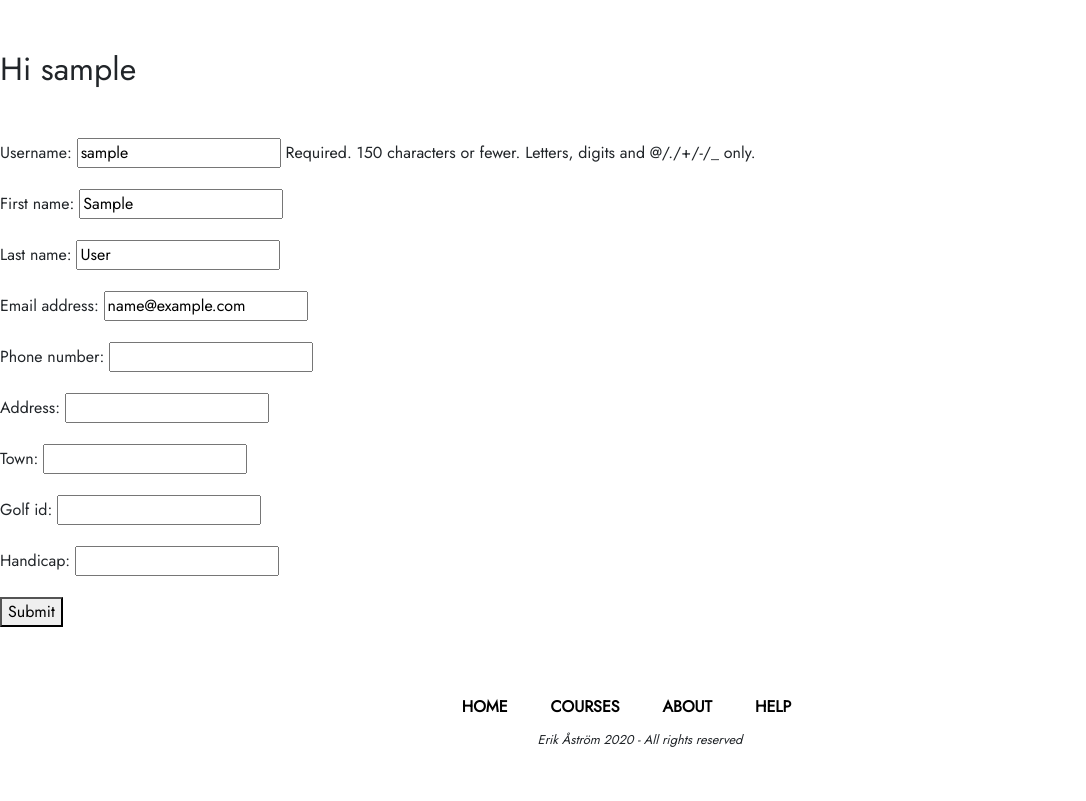
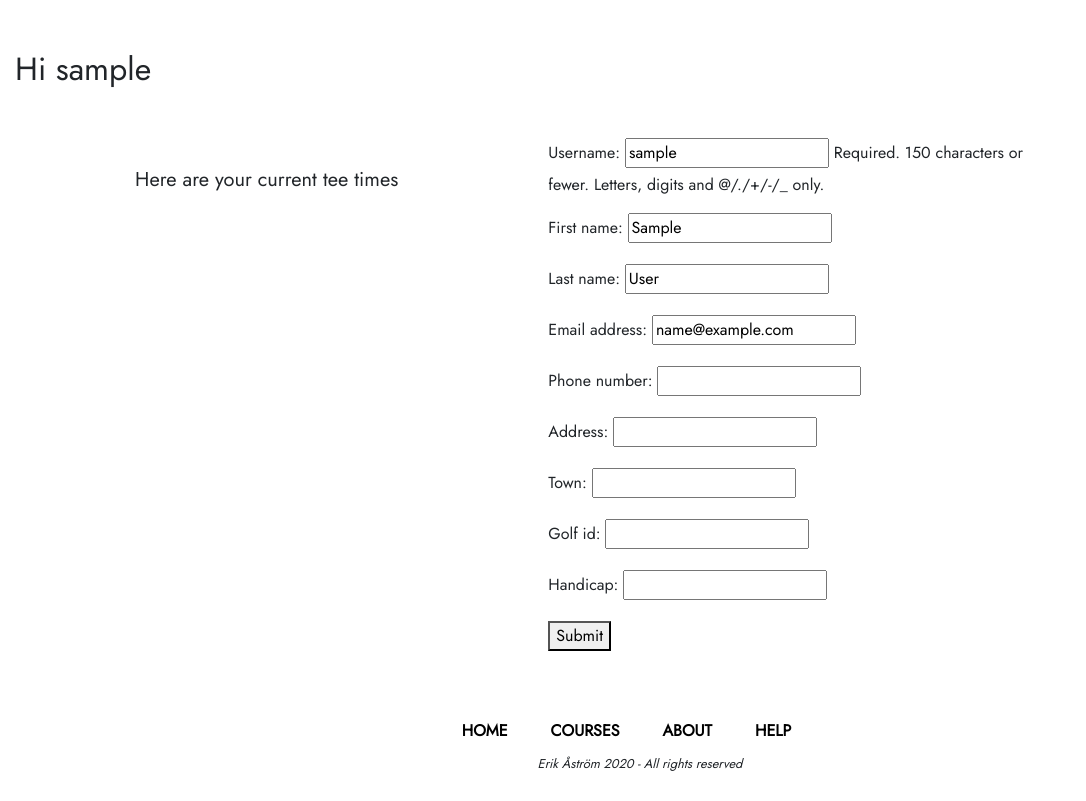
Before and after one commit to astromerik/big-city-golf, a Django app: page /golfprofile/ in a window 1280 px wide. Shown: the part 100-901 px from the top of the page, without its empty margins (0-1086 px from the left). Before the commit the page ends 847 px from the top, so only its background shows below. Run offline with Django 3.2, Linux system fonts and the light colour scheme; the visitor is signed in with stand-in values (Sample User, id 1); data comes from the database, SQL or seed files in the repository; data that the repository does not hold is empty; parts of the project's set-up code (start-up, migrations or seed data) failed here and were passed over; some libraries are stand-ins or nearby versions.

Commit message:
Added functionality so that the user can see all their booked tee times in their profile

```diff
--- a/courses/forms.py
+++ b/courses/forms.py
@@ -5,4 +5,4 @@ from .models import TeeTime
 class TeeTimeForm(forms.ModelForm):
     class Meta:
         model = TeeTime
-        fields = ['day_to_play', 'tee_time', 'course', 'player',]
+        fields = ['tee_time', 'course']
--- a/courses/models.py
+++ b/courses/models.py
@@ -32,8 +32,7 @@ class Course(models.Model):
 
 
 class TeeTime(models.Model):
-    day_to_play = models.DateField()
-    tee_time = models.TimeField()
+    tee_time = models.DateTimeField()
     course = models.ForeignKey(Course, on_delete=models.CASCADE)
     player = models.ForeignKey(UserProfile, on_delete=models.CASCADE)
     booked = models.BooleanField(default=False)
--- a/golfprofile/templates/golfprofile/golfprofile.html
+++ b/golfprofile/templates/golfprofile/golfprofile.html
@@ -4,15 +4,41 @@
 
 {% block content %}
 
+<div class="container-fluid">
 <h2> Hi {{ request.user }}</h2>
+<div class="row">
+<div class="col-5">
+    <h5>Here are your current tee times</h5>
+    {% for teetimes in tee_times %}
+    <ul>
 
+        <!-- <img id="courseimg" src="{{ course.img_url }}" alt="course picture"> -->
+        <li>
+        {{ teetimes.course }}
+        </li>
+        <li>
+        {{ teetimes.tee_time }}
+        </li>
+    </ul>
+    {% endfor %}
+    </div>
+
+    <div class="col-5">
         <form action="{% url 'golfprofile' %}" method="post">
             {% csrf_token %}
-    <!-- Bunch of field 1 -->
+            <!-- From User -->
             {{ user_form.as_p }}
-    <!-- Bunch of field 2 -->
+            <!-- From UserProfile -->
             {{ user_profile_form.as_p }}
         <button type="submit">Submit</button>
         </form>
+    </div>
+</div>
+{% for message in messages %}
+    {{ message }}
+{% endfor %}
+
+</div>
+
 
 {% endblock %}
--- a/golfprofile/urls.py
+++ b/golfprofile/urls.py
@@ -4,4 +4,5 @@ from . import views
 
 urlpatterns = [
     path('', views.golfprofile, name='golfprofile'),
+    path('delete_tee_time/<tee_time_id>/', views.delete_tee_time, name='delete_tee_time'),
 ]
--- a/golfprofile/views.py
+++ b/golfprofile/views.py
@@ -1,7 +1,9 @@
-from django.shortcuts import render, get_object_or_404
+from django.shortcuts import render, get_object_or_404, redirect, reverse
+from django.contrib import messages
 from django.contrib.auth.decorators import login_required
 from .forms import UserProfileForm, UserForm
 from .models import UserProfile
+from courses.models import TeeTime, Course
 
 # Create your views here.
 
@@ -9,6 +11,12 @@ from .models import UserProfile
 @login_required
 def golfprofile(request):
     """ A view to render the users profile """
+
+#    tee_times = TeeTime.objects.all()
+    current_user = get_object_or_404(UserProfile, user = request.user)
+    tee_times = TeeTime.objects.filter(player = current_user)
+
+    # course = get_object_or_404(Course,)
 
     user = request.user
     user_form = UserForm(instance=user)
@@ -30,4 +38,14 @@ def golfprofile(request):
 
     return render(request, "golfprofile/golfprofile.html",
                   {'user_form': user_form,
-                   'user_profile_form': user_profile_form})
+                   'user_profile_form': user_profile_form,
+                   'tee_times': tee_times,
+                   })
+
+
+def delete_tee_time(request, tee_time_id):
+    """ Delete the booked tee time """
+    tee_time = get_object_or_404(TeeTime, pk=tee_time_id)
+    tee_time.delete()
+
+    return redirect(reverse('golfprofile'))
```
Also changed, not shown: courses/templates/courses/courses.html (+20 -25 lines), courses/views.py (+9 -8 lines), courses/migrations/0005_auto_20200513_2025.py (added). Lines whose indentation alone changed are shown as unchanged.
